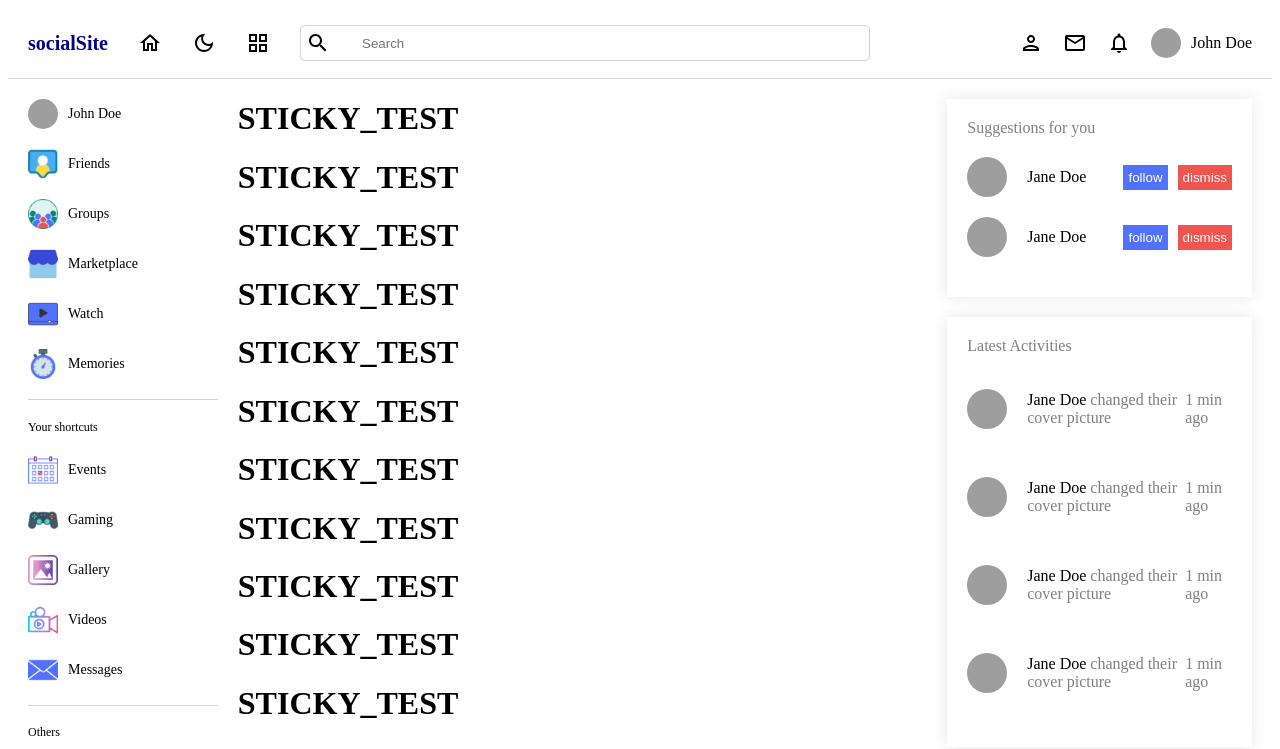
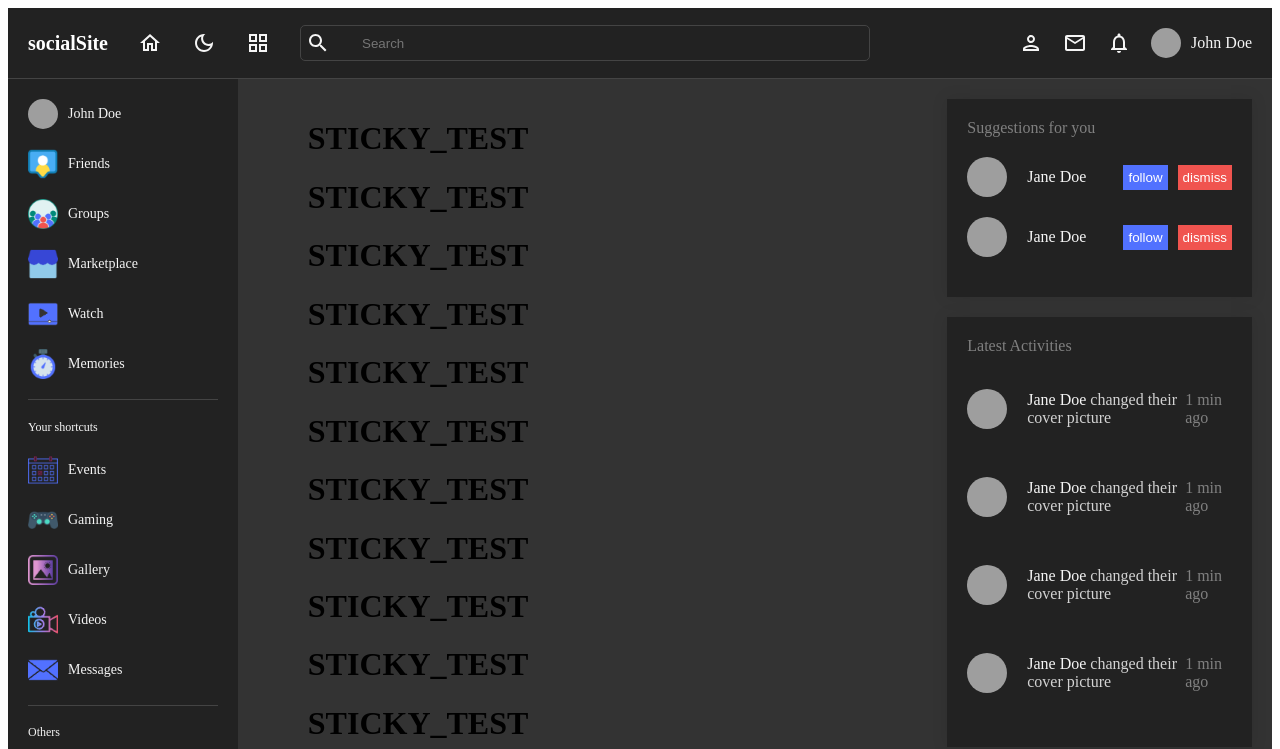
Before and after one commit to mraltun/react-somedia-app-frontend, a React (Create React App) app: page / in a window 1280 px wide. Shown: the top 749 px of the page. Built offline with nearby package versions, Linux system fonts and the light colour scheme; grey boxes are pictures that could not be loaded.

Commit message:
Dark Mode css adjustments

```diff
--- a/src/components/leftBar/leftBar.scss
+++ b/src/components/leftBar/leftBar.scss
@@ -1,9 +1,14 @@
+@import "../../style.scss";
+
 .leftBar {
+  @include themify($themes) {
     flex: 2;
     position: sticky;
     top: 70px;
     height: calc(100vh - 70px);
     overflow: scroll;
+    background-color: themed("bg");
+    color: themed("textColor");
 
     &::-webkit-scrollbar {
       display: none;
@@ -16,7 +21,7 @@
         margin: 20px 0px;
         border: none;
         height: 0.5px;
-      background-color: lightgray;
+        background-color: themed("border");
       }
 
       .menu {
@@ -61,3 +66,4 @@
       }
     }
   }
+}
--- a/src/components/navbar/navbar.scss
+++ b/src/components/navbar/navbar.scss
@@ -1,13 +1,17 @@
+@import "../../style.scss";
+
 .navbar {
+  @include themify($themes) {
     display: flex;
     align-items: center;
     justify-content: space-between;
     padding: 10px 20px;
     height: 50px;
-  border-bottom: 1px solid lightgray;
+    border-bottom: 1px solid themed("border");
     position: sticky;
     top: 0;
-  background-color: #fff;
+    background-color: themed("bg");
+    color: themed("textColor");
 
     .left {
       display: flex;
@@ -17,20 +21,22 @@
       span {
         font-weight: bold;
         font-size: 20px;
-      color: darkblue;
+        color: themed("logo");
       }
 
       .search {
         display: flex;
         align-items: center;
         gap: 30px;
-      border: 1px solid lightgray;
+        border: 1px solid themed("border");
         border-radius: 5px;
         padding: 5px;
 
         input {
           border: none;
           width: 500px;
+          background-color: transparent;
+          color: themed("textColor");
         }
       }
     }
@@ -58,3 +64,4 @@
       }
     }
   }
+}
--- a/src/components/rightBar/rightBar.scss
+++ b/src/components/rightBar/rightBar.scss
@@ -1,9 +1,13 @@
+@import "../../style.scss";
+
 .rightBar {
+  @include themify($themes) {
     flex: 3;
     position: sticky;
     top: 70px;
     height: calc(100vh - 70px);
     overflow: scroll;
+    background-color: themed("bgSoft");
 
     &::-webkit-scrollbar {
       display: none;
@@ -18,6 +22,7 @@
         box-shadow: 0px 0px 15px 1px rgba(0, 0, 0, 0.09);
         padding: 20px;
         margin-bottom: 20px;
+        background-color: themed("bg");
 
         span {
           color: gray;
@@ -53,12 +58,12 @@
             }
 
             p {
-            color: gray;
+              color: themed("textColorSoft");
             }
 
             span {
               font-weight: 500;
-            color: black;
+              color: themed("textColor");
             }
           }
 
@@ -86,3 +91,4 @@
       }
     }
   }
+}
--- a/src/pages/home/home.scss
+++ b/src/pages/home/home.scss
@@ -0,0 +1,8 @@
+@import "../../style.scss";
+
+.home {
+  @include themify($themes) {
+    background-color: themed("bgSoft");
+    padding: 20px 70px;
+  }
+}
--- a/src/style.scss
+++ b/src/style.scss
@@ -0,0 +1,52 @@
+$themes: (
+  light: (
+    textColor: #000,
+    bg: white,
+    logo: darkblue,
+    bgSoft: #f6f3f3,
+    textColorSoft: #555,
+    border: lightgray,
+  ),
+  dark: (
+    textColor: whitesmoke,
+    bg: #222,
+    logo: white,
+    bgSoft: #333,
+    textColorSoft: lightgray,
+    border: #444,
+  ),
+);
+
+@mixin themify($themes) {
+  @each $theme, $map in $themes {
+    .theme-#{$theme} & {
+      $theme-map: () !global;
+      @each $key, $submap in $map {
+        $value: map-get(map-get($themes, $theme), "#{$key}");
+        $theme-map: map-merge(
+          $theme-map,
+          (
+            $key: $value,
+          )
+        ) !global;
+      }
+      @content;
+      $theme-map: null !global;
+    }
+  }
+}
+
+@function themed($key) {
+  @return map-get($theme-map, $key);
+}
+
+@mixin mobile {
+  @media (max-width: 480px) {
+    @content;
+  }
+}
+@mixin tablet {
+  @media (max-width: 960px) {
+    @content;
+  }
+}
```
Lines whose indentation alone changed are shown as unchanged.
